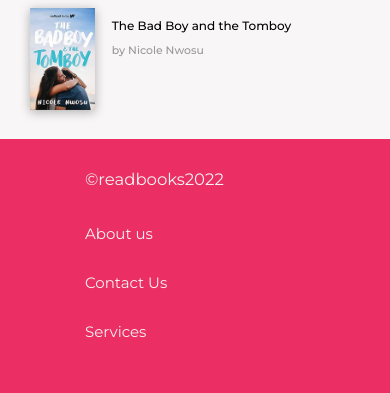
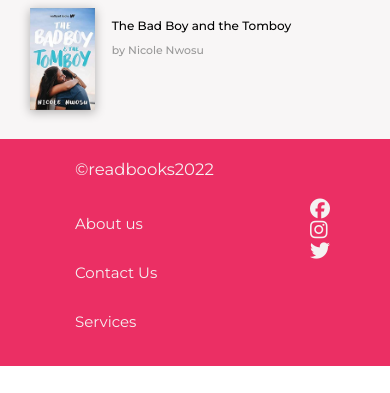
Before and after one commit to sukanyagurav/readbooks, a plain HTML site: page index.html in a window 390 px wide. Shown: the part 3908-4301 px from the top of the page. After the commit the page ends 4274 px from the top, so only its background shows below. Drawn offline with Linux system fonts and the light colour scheme.

Commit message:
footer added

```diff
--- a/index.html
+++ b/index.html
@@ -9,6 +9,10 @@
     <link rel="stylesheet" href="style.css">
 </head>
 <body>
+<!-- DRIBBLE INSIPRIATION
+https://dribbble.com/shots/2425824--Exploration-Book-Store-Website -->
+
+
     <header class="header">
         <h1 class="header__title">
             read<span class="bold-text">books</span>
@@ -672,17 +676,18 @@
         </div>
     </main>
     <footer id="footer">
+
         <p>&#169;readbooks2022</p>
         <div class="footer-links">
-        <ul>
+        <ul class="footer__nav">
             <li><a href="#">About us</a></li>
             <li><a href="#">Contact Us</a></li>
             <li><a href="#">Services</a></li>
         </ul>
         <ul class="social-links">
-            <li><a href="#"></a></li>
-            <li><a href="#"></a></li>
-            <li><a href="#"></a></li>
+            <li><a href="#"><i class="fa-brands fa-facebook"></i></a></li>
+            <li><a href="#"><i class="fa-brands fa-instagram"></i></a></li>
+            <li><a href="#"><i class="fa-brands fa-twitter"></i></a></li>
         </ul>
     </div>
     </footer>
--- a/style.css
+++ b/style.css
@@ -659,7 +659,7 @@ aside {
     color: var(--color-grey-dark-3);
 }
 #footer
-{padding:3rem;
+{padding:2rem 2rem 0;
     background-color: var(--color-primary);
     display: flex;
     flex-direction: column;
@@ -667,15 +667,20 @@ aside {
 }
 #footer p{
     font-size: 1.65rem;
-    padding-left:5.5rem;
+  padding-left: 5.5rem;
     color:var(--color-grey-light-2)
+}
+.footer-links{
+    display: flex;
+    justify-content: space-between;
+    align-items: center;
 }
 #footer ul{
     list-style-type: none;
     padding:2rem;
     display: flex;
 }
-#footer ul li {
+#footer .footer__nav  li {
     padding:1.5rem;
 }
 #footer ul li a{
@@ -687,8 +692,11 @@ aside {
 #footer ul li a:not(:last-child){
     margin-right: 1rem;
 }
-#footer ul li a:hover{
+#footer .footer__nav a:hover{
     background-color: var(--color-primary-dark);
+}
+.social-links li a .fa-brands{
+    font-size: 2rem;
 }
 .year__book__name p:hover {
     cursor: pointer;
@@ -762,6 +770,15 @@ aside {
         display: grid;
         grid-template-columns: 1fr 1fr 1fr;
     }
+    .footer-links{
+        flex-direction: column;
+        align-items: flex-start;
+
+    }
+    .social-links{
+        margin-left: 2rem;
+
+    }
 }
 
 @media (max-width:650px) {
@@ -822,4 +839,7 @@ aside {
  #footer ul {
     flex-direction: column;
  }
+ .footer-links{
+    flex-direction: row;
+ }
 }
```
